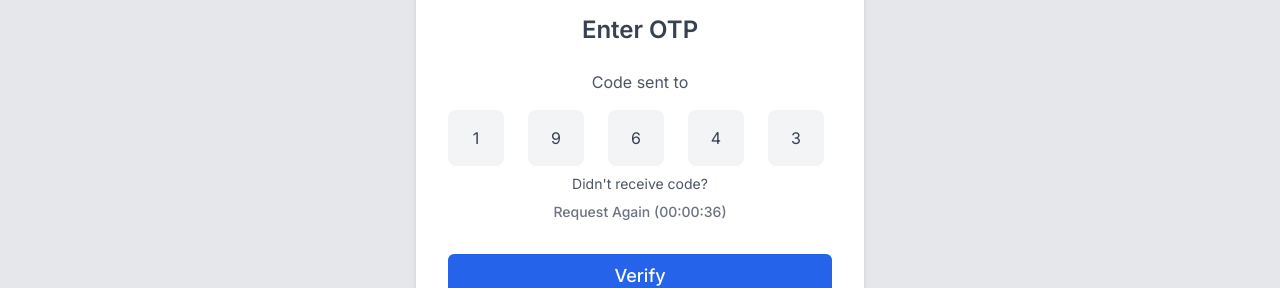
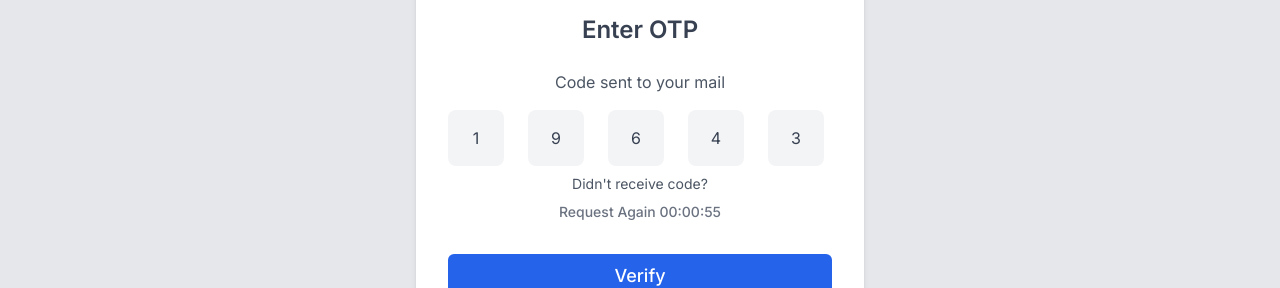
Before and after one commit to Inshamhaque/Minor-part-1, a Next.js app: page /auth/verify in a window 1280 px wide. Shown: the part 309-597 px from the top of the page. Built offline with nearby package versions, Linux system fonts and the light colour scheme.

Commit message:
otp left

```diff
--- a/Client-Components/auth-page/OTPcard.tsx
+++ b/Client-Components/auth-page/OTPcard.tsx
@@ -1,11 +1,20 @@
-export const OTPcard = ({  mail } : {
-    mail : string
-}) => {
+'use client'
+import { useEffect, useState } from "react";
+export const OTPcard = () => {
+    const [time,setTime] = useState<number>(60);
+    useEffect(()=>{
+        const timer = setInterval(() => {
+            setTime((prevTime) => (prevTime > 0 ? prevTime - 1 : 0));
+          }, 1000);
+        return ()=>{
+            clearInterval(timer)
+        }
+    },[])
     return (
         <div className="bg-gray-200 flex flex-col items-center justify-center h-screen w-full">
             <div className="w-full max-w-md px-8 py-10 bg-white rounded-lg shadow-md text-gray-700">
                 <h1 className="text-2xl font-semibold text-center mb-6">Enter OTP</h1>
-                <p className="text-gray-600 text-center mb-4">Code sent to </p>
+                <p className="text-gray-600 text-center mb-4">Code sent to your mail</p>
                 <div className="grid grid-cols-5 gap-x-4 my-2">
                     <div contentEditable="true" className="rounded-lg bg-gray-100 cursor-text dark:bg-gray-800 w-14 aspect-square flex items-center justify-center">
                         <span className="text-gray-700 dark:text-gray-400">1</span>
@@ -26,7 +35,7 @@ export const OTPcard = ({  mail } : {
                 <div className="flex items-center flex-col justify-between mb-6">
                     <p className="text-gray-600 text-sm">Didn't receive code?</p>
                     <div className="flex items-center space-x-2">
-                        <button className="px-3 py-2 text-sm font-medium text-center rounded text-gray-500 hover:text-blue-500">Request Again (00:00:36)</button>
+                        <button className="px-3 py-2 text-sm font-medium text-center rounded text-gray-500 hover:text-blue-500">Request Again {time>=10?("00:00:"):("00:00:0")}{time} </button>
                     </div>
                 </div>
                 <button className="w-full px-4 py-2 text-lg font-medium text-white bg-blue-600 rounded-md hover:bg-blue-700">Verify</button>
```
